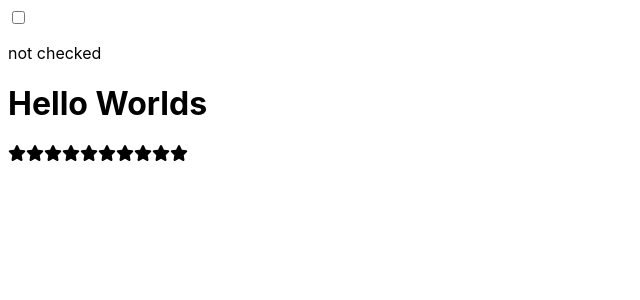
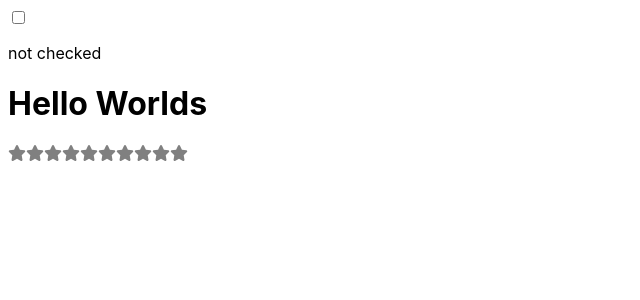
Before and after one commit to binarypsilocybin/react-hooks, a React (Create React App) app: page / in a window 1280 px wide. Shown: the top 300 px of the page, without its empty margins (0-640 px from the left). Built offline with nearby package versions, Linux system fonts and the light colour scheme.

Commit message:
1 file modified

```diff
--- a/src/components/starRating.js
+++ b/src/components/starRating.js
@@ -2,10 +2,10 @@ import React from 'react';
 import { FontAwesomeIcon } from '@fortawesome/react-fontawesome';
 import { faStar } from '@fortawesome/free-solid-svg-icons';
 
-export default function StarRatings({ totalStars }) {
+export default function StarRatings({ totalStars = 5 }) {
   const createArray = (length) => [...Array(length)];
-  function Star() {
-    return <FontAwesomeIcon icon={faStar} />;
+  function Star({ selected = false }) {
+    return <FontAwesomeIcon icon={faStar} color={selected ? 'red' : 'gray'} />;
   }
 
   return createArray(totalStars).map((n, i) => <Star key={i} />);
```
